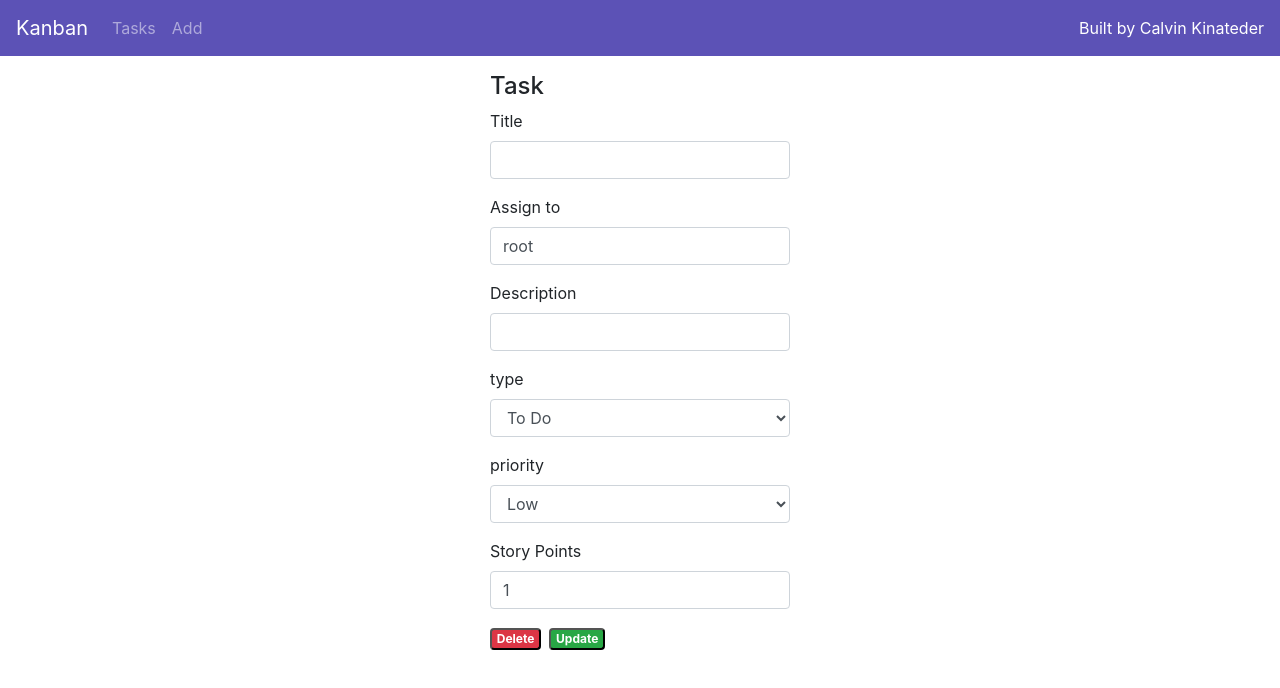
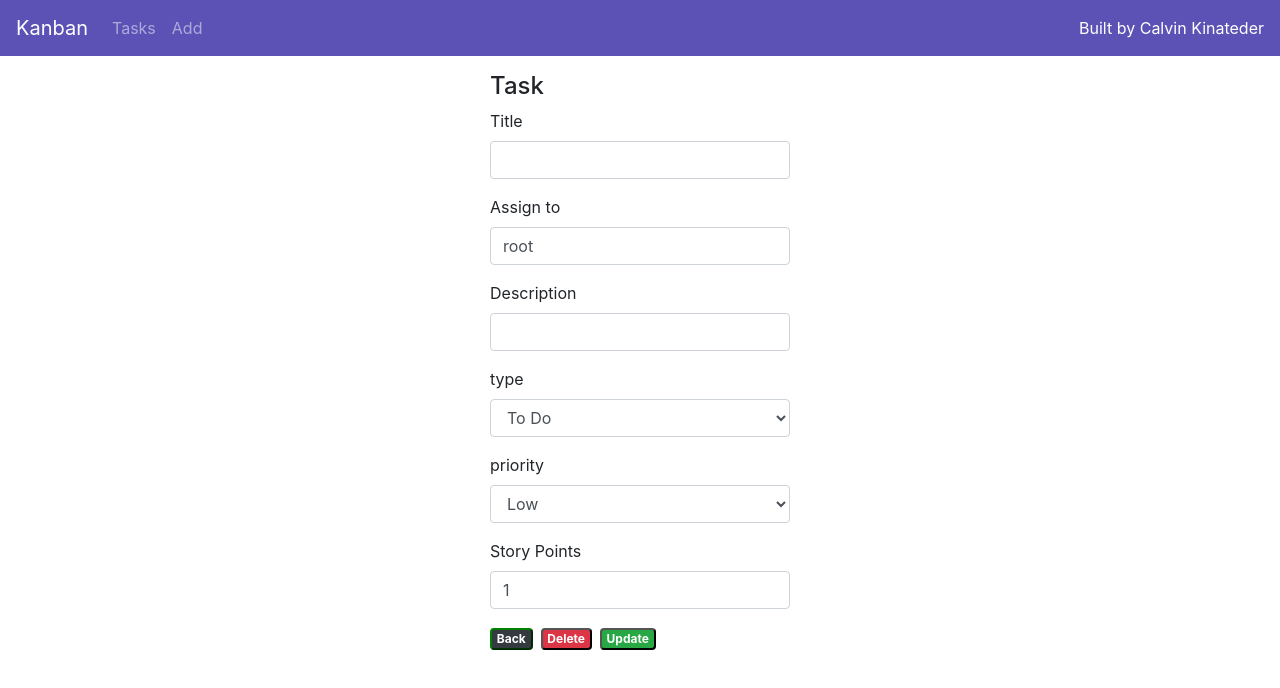
Before and after one commit to ckinateder/kanban-ui, a React (Create React App) app: page /tasks/1 in a window 1280 px wide. Shown: the top 688 px of the page. Built offline with nearby package versions, Linux system fonts and the light colour scheme; no server answers.

Commit message:
Add back button on edit

```diff
--- a/src/App.css
+++ b/src/App.css
@@ -34,3 +34,7 @@
 .plus-btn {
   margin: 0px;
 }
+.badge-dark {
+  border-width: 2px;
+  border-color: green;
+}
--- a/src/components/task.component.js
+++ b/src/components/task.component.js
@@ -1,4 +1,5 @@
 import React, { Component } from "react";
+import { Link } from "react-router-dom";
 import TaskDataService from "../services/task.service";
 
 export default class Task extends Component {
@@ -229,6 +230,13 @@ export default class Task extends Component {
               </div>
             </form>
 
+            <a href="/">
+            <button
+              type="submit"
+              className="badge badge-dark mr-2"
+            >
+              Back
+            </button></a>
 
             <button
               className="badge badge-danger mr-2"
--- a/src/components/tasks-list.component.js
+++ b/src/components/tasks-list.component.js
@@ -221,13 +221,14 @@ export default class TasksList extends Component {
                 </label>{" "}
                 {currentTask.user}
               </div>
-
+              {currentTask.description &&
               <div>
                 <label>
                   <strong>Description:</strong>
                 </label>{" "}
                 {currentTask.description}
               </div>
+              }
 
               <div>
                 <label>
@@ -248,6 +249,20 @@ export default class TasksList extends Component {
                   <strong>Story Points:</strong>
                 </label>{" "}
                 {currentTask.points}
+              </div>
+
+              <div>
+                <label>
+                  <strong>Updated:</strong>
+                </label>{" "}
+                {currentTask.updatedAt.replace(/T/, ' ').replace(/\..+/, '')}
+              </div>
+
+              <div>
+                <label>
+                  <strong>Created:</strong>
+                </label>{" "}
+                {currentTask.createdAt.replace(/T/, ' ').replace(/\..+/, '')}
               </div>
 
               <Link
```
